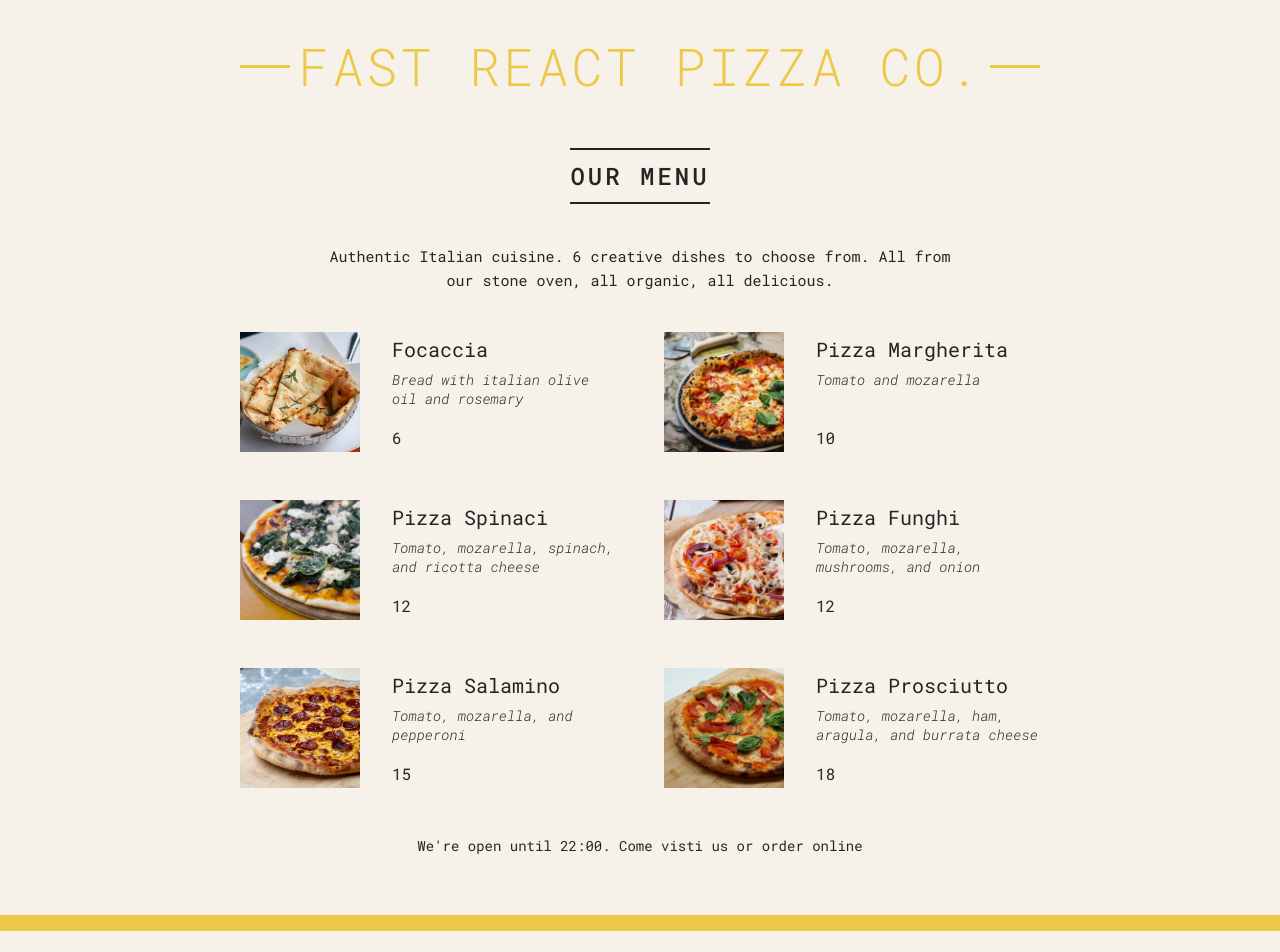
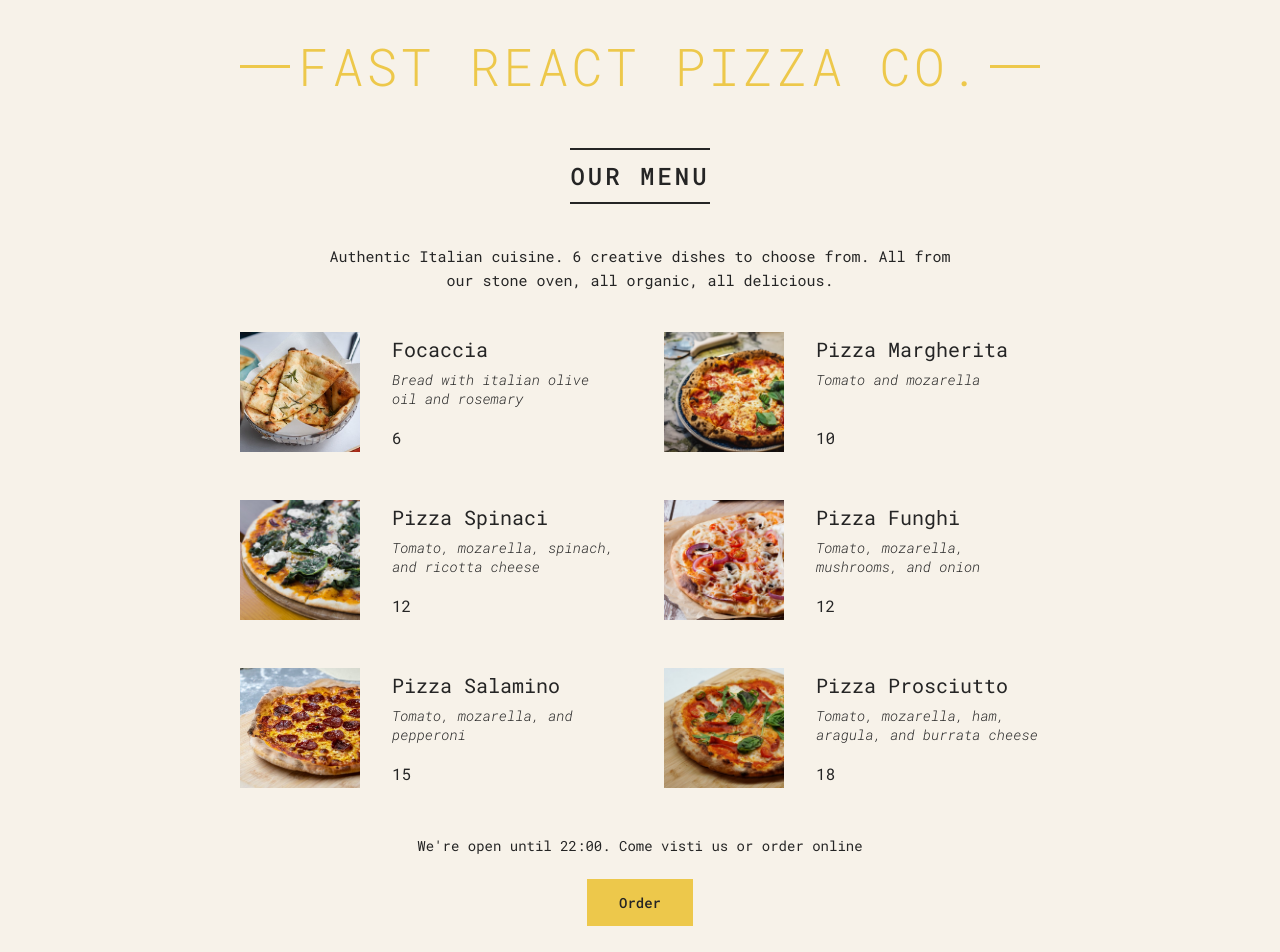
Before and after one commit to NurkaAmre/pizzamenu, a React (Create React App) app: page / in a window 1280 px wide. Shown: the top 952 px of the page. Before the commit the page ends 931 px from the top, so only its background shows below. Built offline with nearby package versions, Linux system fonts and the light colour scheme.

Commit message:
Display button

```diff
--- a/src/components/Footer.js
+++ b/src/components/Footer.js
@@ -9,6 +9,7 @@ export default function Footer() {
 
   return (
     <footer className="footer">
+      <div className="order">
         <p>
           {isOpen && (
             <span>
@@ -16,6 +17,8 @@ export default function Footer() {
             </span>
           )}
         </p>
+        <button className="btn">Order</button>
+      </div>
     </footer>
   );
 }
```
Lines whose indentation alone changed are shown as unchanged.
